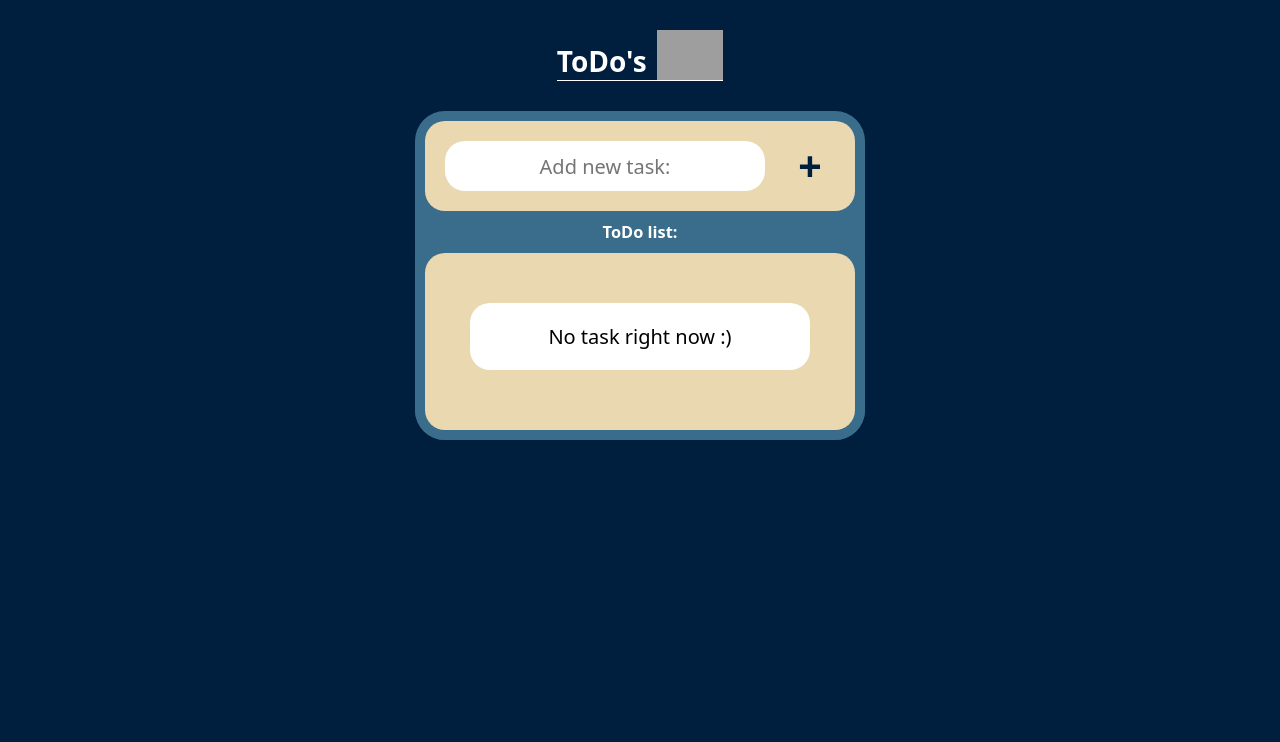
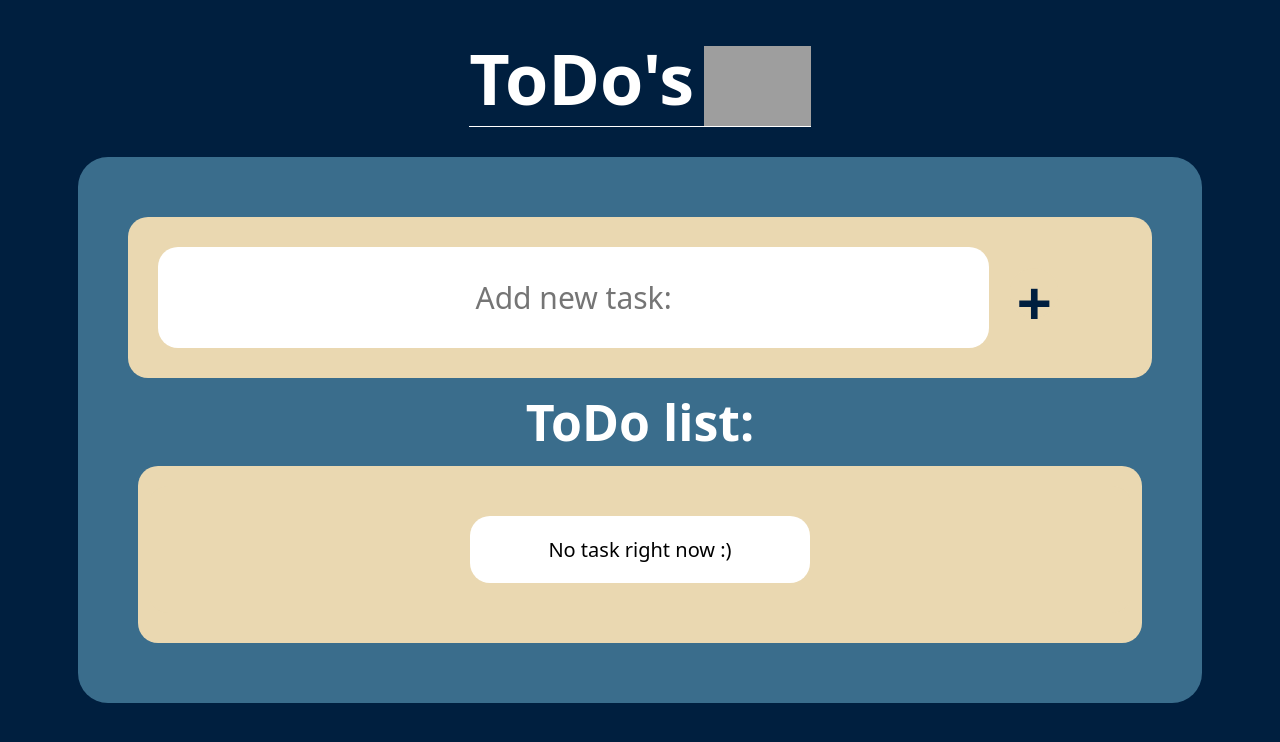
Before and after one commit to Termux-noob24/ToDO-App, a plain HTML site: page index.html in a window 1280 px wide. Drawn offline with Linux system fonts and the light colour scheme; grey boxes are pictures that could not be loaded; a web font is replaced by a local one.

Commit message:
Update style.css

```diff
--- a/style.css
+++ b/style.css
@@ -23,14 +23,17 @@ header {
 .wrap {
   background-color: #3a6d8c;
   border-radius: 30px;
+  width: 80%;
   justify-content: center;
   align-items: center;
+  padding: 50px;
 }
 .head {
   margin: 10px auto;
   display: flex;
-  width: fit-content;
-  padding: 20px;
+  align-items: center;
+  display: flex;
+  padding: 30px;
   border-radius: 30px;
   margin-bottom: 10px;
   border-radius: 20px;
@@ -41,37 +44,36 @@ header {
     width: 50px;
     border: none;
     border-radius: 50%;
-    font-size: 40px;
+    font-size: 60px;
     color: #001f3f;
     font-weight: bold;
     background-color: #ead8b1;
     cursor: pointer;
-    margin-left: 20px;
+    margin: 0 0 10px 20px;
   }
   button:hover {
-    background-color: #fddb96;
+    background-color: #ecb02c;
   }
   input {
     font-family: "DynaPuff", system-ui;
     color: #001f3f;
     text-align: center;
-    width: 300px;
-    font-size: 20px;
+    width: 80%;
+    font-size: 30px;
     list-style: none;
     overflow: hidden;
     border: none;
     border-radius: 20px;
-    padding: 10px;
+    padding: 30px;
   }
 }
 .hero {
   display: flex;
   flex-direction: column;
-  width: 450px;
-  background-color: #3a6d8c;
   border-radius: 30px;
   h3 {
     margin: auto;
+    font-size: 50px;
   }
 }
 ul {
@@ -88,6 +90,7 @@ ul {
     justify-content: center;
     align-items: center;
     padding: 10px;
+    width: 100%;
     margin-bottom: 10px;
     border-radius: 20px;
     background-color: #ead8b1;
@@ -100,18 +103,20 @@ ul {
     border: none;
     border-radius: 50%;
     background: none;
-    font-size: 30px;
+    font-size: 50px;
+    margin-bottom: 20px;
+    cursor: pointer;
   }
 }
 
 li {
   color: #001f3f;
-  font-size: 20px;
+  font-size: 30px;
   background-color: white;
-  padding: 20px;
+  padding: 30px;
   border-radius: 20px;
   text-align: center;
-  width: 300px;
+  width: 80%;
   list-style: none;
   overflow: hidden;
 }
@@ -131,9 +136,10 @@ p {
   border-bottom: 1px solid #fff;
   h1 {
     margin: 0;
+    font-size: 70px;
   }
 }
 .icon-title {
   margin-left: 10px;
-  height: 50px;
+  height: 80px;
 }
```
